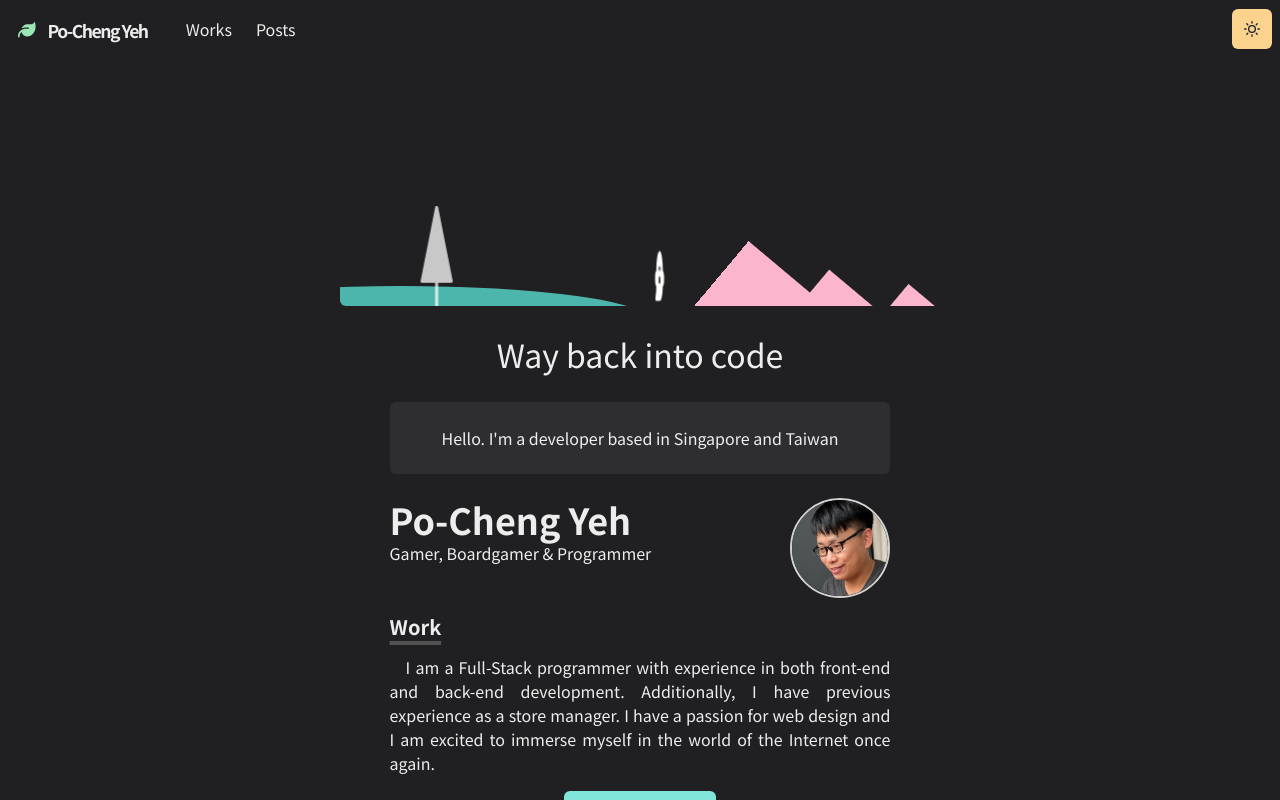
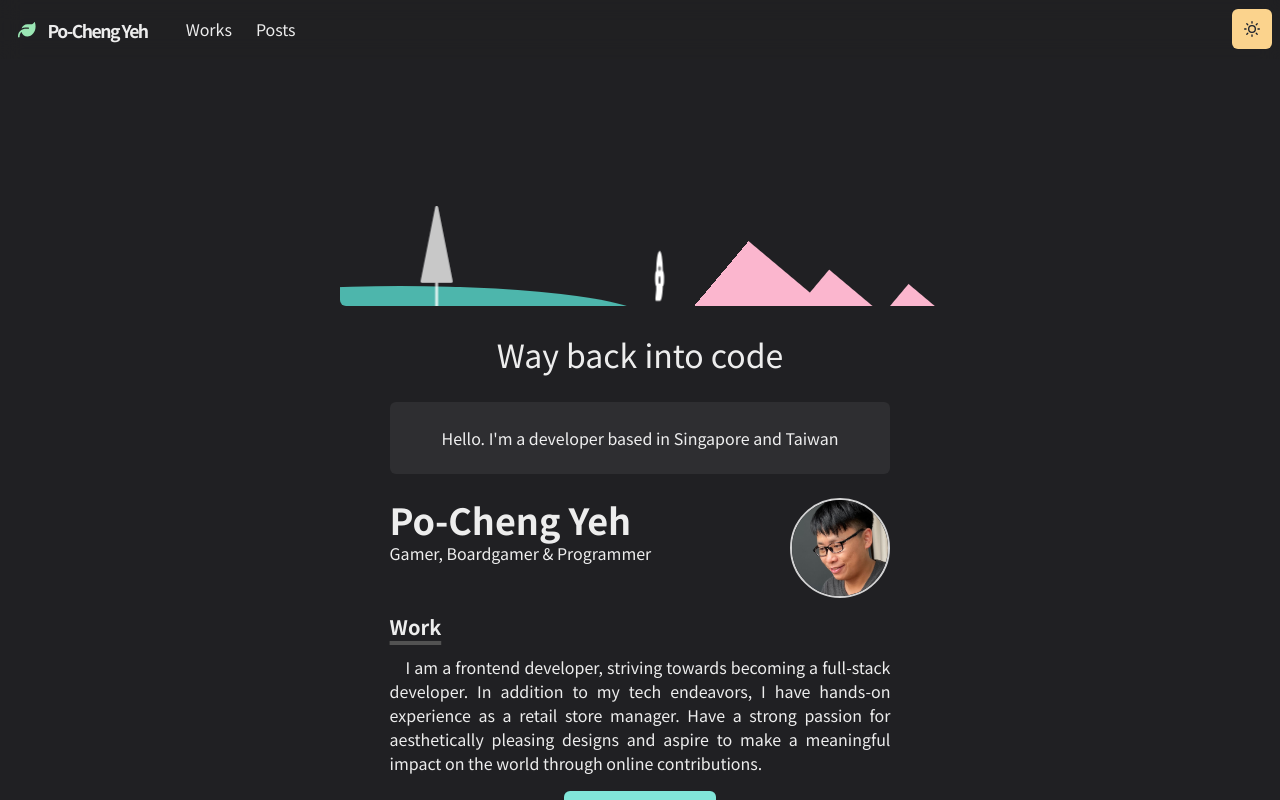
Before and after one commit to blp100/Po-Cheng-Yeh-Site, a Next.js app: page / in a window 1280 px wide. Shown: the top 800 px of the page. Built offline with nearby package versions, Linux system fonts and the light colour scheme.

Commit message:
feat: change self description

```diff
--- a/pages/index.js
+++ b/pages/index.js
@@ -66,10 +66,11 @@ const Page = () => {
             Work
           </Heading>
           <Paragragh>
-            I am a Full-Stack programmer with experience in both front-end and
-            back-end development. Additionally, I have previous experience as a
-            store manager. I have a passion for web design and I am excited to
-            immerse myself in the world of the Internet once again.
+            I am a frontend developer, striving towards becoming a full-stack
+            developer. In addition to my tech endeavors, I have hands-on
+            experience as a retail store manager. Have a strong passion for
+            aesthetically pleasing designs and aspire to make a meaningful
+            impact on the world through online contributions.
           </Paragragh>
           <Box textAlign="center" my={4}>
             <NextLink href="/works">
```
